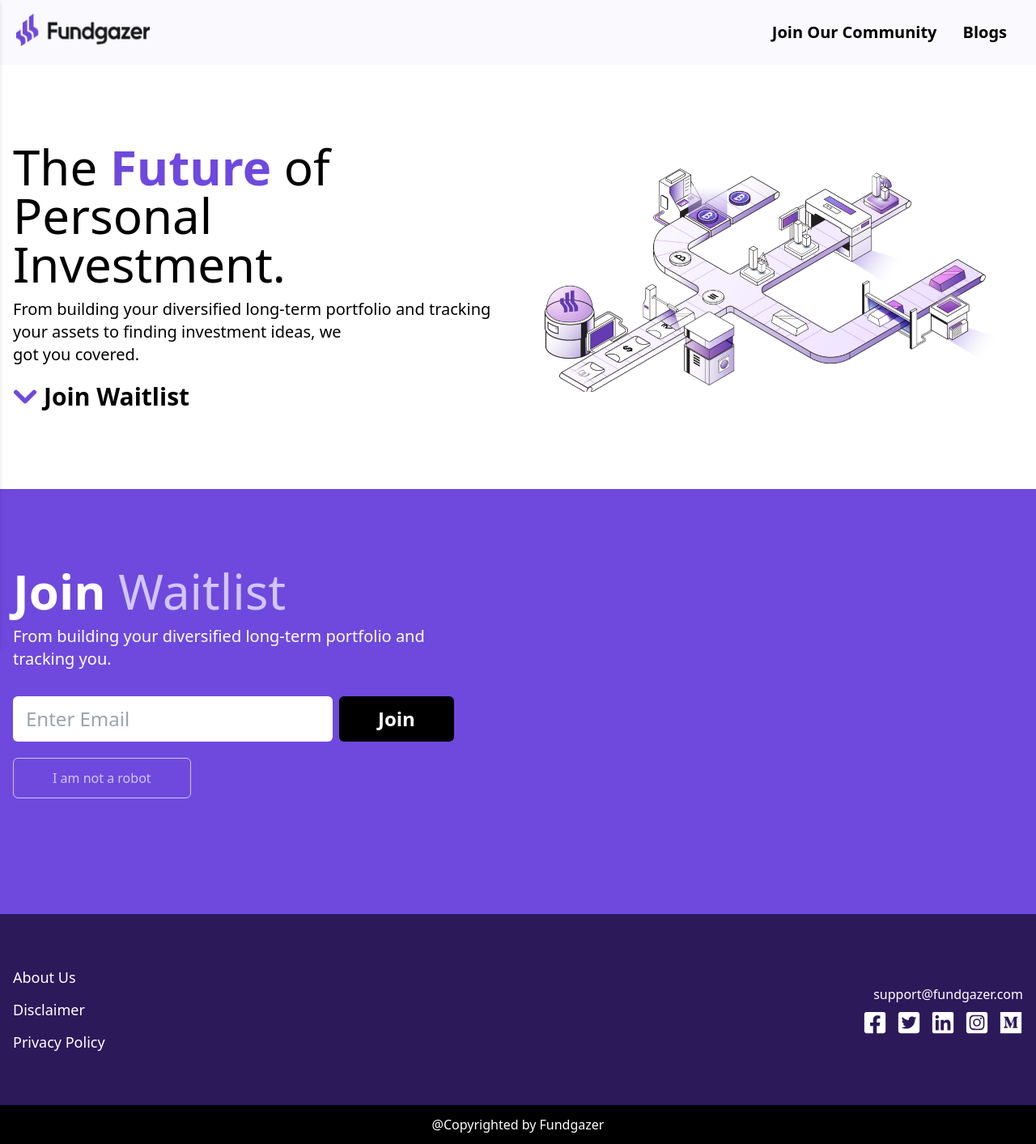
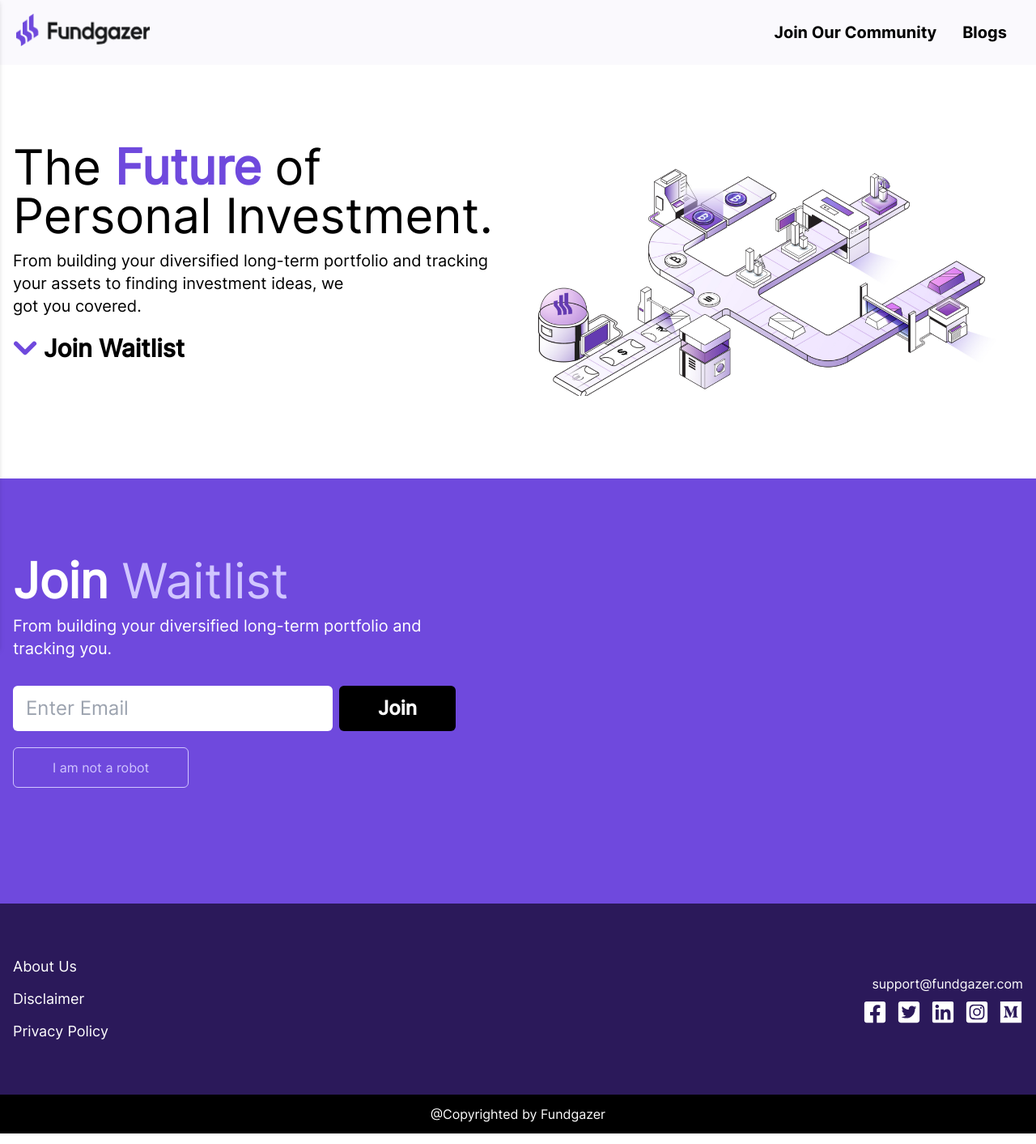
Before and after one commit to mufaqar/fundgazer, a Next.js app: page / in a window 1280 px wide. Shown: the whole page at 81% size. Built offline with nearby package versions, Linux system fonts and the light colour scheme.

Commit message:
fonts updated

```diff
--- a/pages/components/footer.js
+++ b/pages/components/footer.js
@@ -10,17 +10,17 @@ export default function Footer() {
                     <ul className="space-y-3">
                         <li>
                             <Link href="#">
-                                <a className="text-lg font-normal text-skin-light">About Us</a>
+                                <a className="text-lg font-normal text-skin-light font-interRegular">About Us</a>
                             </Link>
                         </li>
                         <li>
                             <Link href="/disclaimer">
-                                <a className="text-lg font-normal text-skin-light">Disclaimer</a>
+                                <a className="text-lg font-normal text-skin-light font-interRegular">Disclaimer</a>
                             </Link>
                         </li>
                         <li>
                             <Link href="privacy-policy">
-                                <a className="text-lg font-normal text-skin-light">Privacy Policy</a>
+                                <a className="text-lg font-normal text-skin-light font-interRegular">Privacy Policy</a>
                             </Link>
                         </li>
                     </ul>
@@ -29,7 +29,7 @@ export default function Footer() {
                     <ul className='flex md:justify-end mb-2'>
                         <li>
                             <Link href="mailto:support@fundgazer.com">
-                                <a className="text-base font-normal text-skin-light">support@fundgazer.com</a>
+                                <a className="text-base font-normal text-skin-light font-interRegular">support@fundgazer.com</a>
                             </Link>
                         </li>
                     </ul>
@@ -66,7 +66,7 @@ export default function Footer() {
             <section className='bg-skin-dark'>
                 <div className='container mx-auto py-3'>
                     <div>
-                        <p className='text-base font-normal text-skin-light text-center'>@Copyrighted by Fundgazer</p>
+                        <p className='text-base font-normal text-skin-light text-center font-interRegular'>@Copyrighted by Fundgazer</p>
                     </div>
                 </div>
             </section>
--- a/pages/components/navbar.js
+++ b/pages/components/navbar.js
@@ -15,10 +15,10 @@ function MobileNav({open, setOpen}) {
 
             </div>
             <div className="flex flex-col ml-4">
-                <a className="text-xl font-bold my-4" href="/our-community" onClick={() => setTimeout(() => {setOpen(!open)}, 100)}>
+                <a className="text-xl font-bold my-4 font-interBold" href="/our-community" onClick={() => setTimeout(() => {setOpen(!open)}, 100)}>
                     Join Our Community
                 </a>
-                <a className="text-xl font-bold my-4" href="#" onClick={() => setTimeout(() => {setOpen(!open)}, 100)}>
+                <a className="text-xl font-bold my-4 font-interBold" href="#" onClick={() => setTimeout(() => {setOpen(!open)}, 100)}>
                     Blogs
                 </a>
             </div>
@@ -50,7 +50,7 @@ export default function Navbar() {
                     <span className={`h-1 w-full bg-black rounded-lg transform transition duration-300 ease-in-out ${open ? "-rotate-45 -translate-y-3.5" : ""}`} />
                 </div>
 
-                <div className="hidden md:flex text-xl font-bold">
+                <div className="hidden md:flex text-xl font-bold font-interBold">
                     <NavLink to="/our-community">
                         Join Our Community
                     </NavLink>
--- a/pages/index.js
+++ b/pages/index.js
@@ -7,12 +7,12 @@ export default function Home() {
     <>
       {/* Banner Section Start*/}
       <section>
-        <div className='container mx-auto py-20 grid md:grid-cols-2 grid-cols-1 gap-8'>
+        <div className='container mx-auto py-20 grid md:grid-cols-2 grid-cols-1 gap-4'>
           <div className="p-4">
-            <h1 className='text-6xl font-normal '>The <span className='text-skin-primary font-bold'>Future</span> of Personal Investment.</h1>
-            <p className='text-xl font-medium mt-3'>From building your diversified long-term portfolio and tracking your assets to finding investment ideas, we <br></br>got you covered.</p>
+            <h1 className='text-6xl font-thin font-interRegular'>The <span className='text-skin-primary font-bold'>Future</span> of Personal Investment.</h1>
+            <p className='text-xl font-medium mt-3 font-interRegular'>From building your diversified long-term portfolio and tracking your assets to finding investment ideas, we <br></br>got you covered.</p>
             <Link href="#">
-              <a className='flex space-x-2 items-center text-3xl font-semibold mt-5 group'><span className='text-skin-primary group-hover:animate-bounce'><BsChevronDown strokeWidth={2} /> </span> <span>Join Waitlist</span></a>
+              <a className='flex space-x-2 items-center text-3xl font-semibold mt-5 font-interMedium group'><span className='text-skin-primary group-hover:animate-bounce'><BsChevronDown strokeWidth={2} /> </span> <span>Join Waitlist</span></a>
             </Link>
           </div>
           <div className="p-4">
@@ -27,14 +27,14 @@ export default function Home() {
       <section className='bg-skin-primary'>
         <div className='container mx-auto py-20 grid md:grid-cols-2 grid-cols-1 gap-8'>
           <div className="p-4">
-            <h1 className='text-6xl font-normal text-[#D1C6FF] '><span className='text-skin-light font-bold'>Join </span> Waitlist</h1>
-            <p className='text-xl text-skin-light font-normal mt-3'>From building your diversified long-term portfolio and <br></br>tracking you.</p>
+            <h1 className='text-6xl font-normal text-[#D1C6FF] font-interRegular'><span className='text-skin-light font-bold'>Join </span> Waitlist</h1>
+            <p className='text-xl text-skin-light font-normal mt-3 font-interRegular'>From building your diversified long-term portfolio and <br></br>tracking you.</p>
             <div className='mt-8'>
               <form className='md:flex md:space-x-2 md:space-y-0 space-x-0 space-y-2'>
-                <input type="email" id="email" placeholder='Enter Email' name="email" className='bg-skin-light text-skin-muted text-2xl font-normal outline-[#6F49DD] focus:outline-[#6F49DD] py-3 px-4 rounded-md md:w-[395px] w-full' />
-                <button type="submit" className='bg-skin-dark text-skin-light hover:opacity-75 text-2xl font-semibold flex items-center py-3 px-12 rounded-md'>Join</button>
+                <input type="email" id="email" placeholder='Enter Email' name="email" className='font-interRegular bg-skin-light text-skin-muted text-2xl font-normal outline-[#6F49DD] focus:outline-[#6F49DD] py-3 px-4 rounded-md md:w-[395px] w-full' />
+                <button type="submit" className='font-interMedium bg-skin-dark text-skin-light hover:opacity-75 text-2xl font-semibold flex items-center py-3 px-12 rounded-md'>Join</button>
               </form>
-            <button type="submit" className='text-[#D1C6FF] border border-[#D1C6FF] bg-transparent hover:bg-skin-buttonAccent hover:border-transparent text-base font-normal flex items-center py-3 px-12 rounded-md mt-5'>I am not a robot</button>
+            <button type="submit" className='text-[#D1C6FF] font-interRegular border border-[#D1C6FF] bg-transparent hover:bg-skin-buttonAccent hover:border-transparent text-base font-normal flex items-center py-3 px-12 rounded-md mt-5'>I am not a robot</button>
             </div>
           </div>
           <div className="p-4">
```
Also changed, not shown: styles/globals.css (line endings or trailing spaces).
